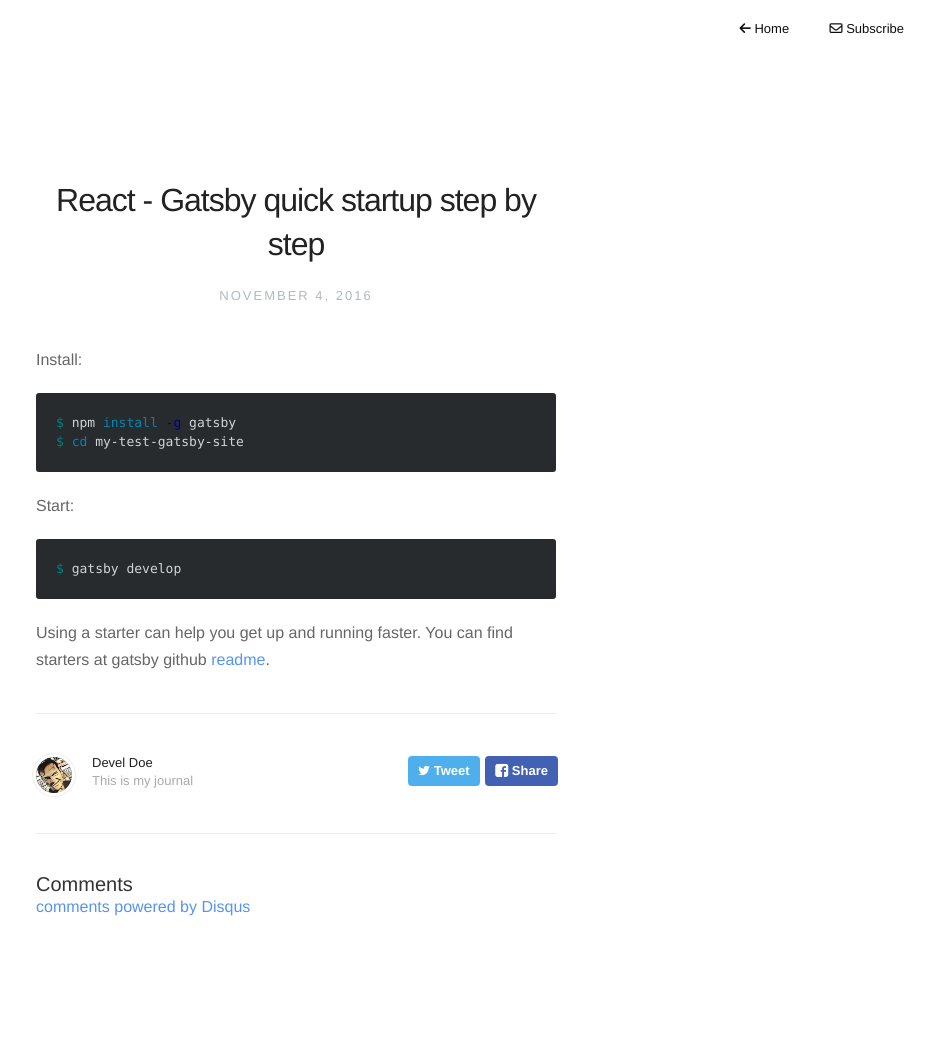
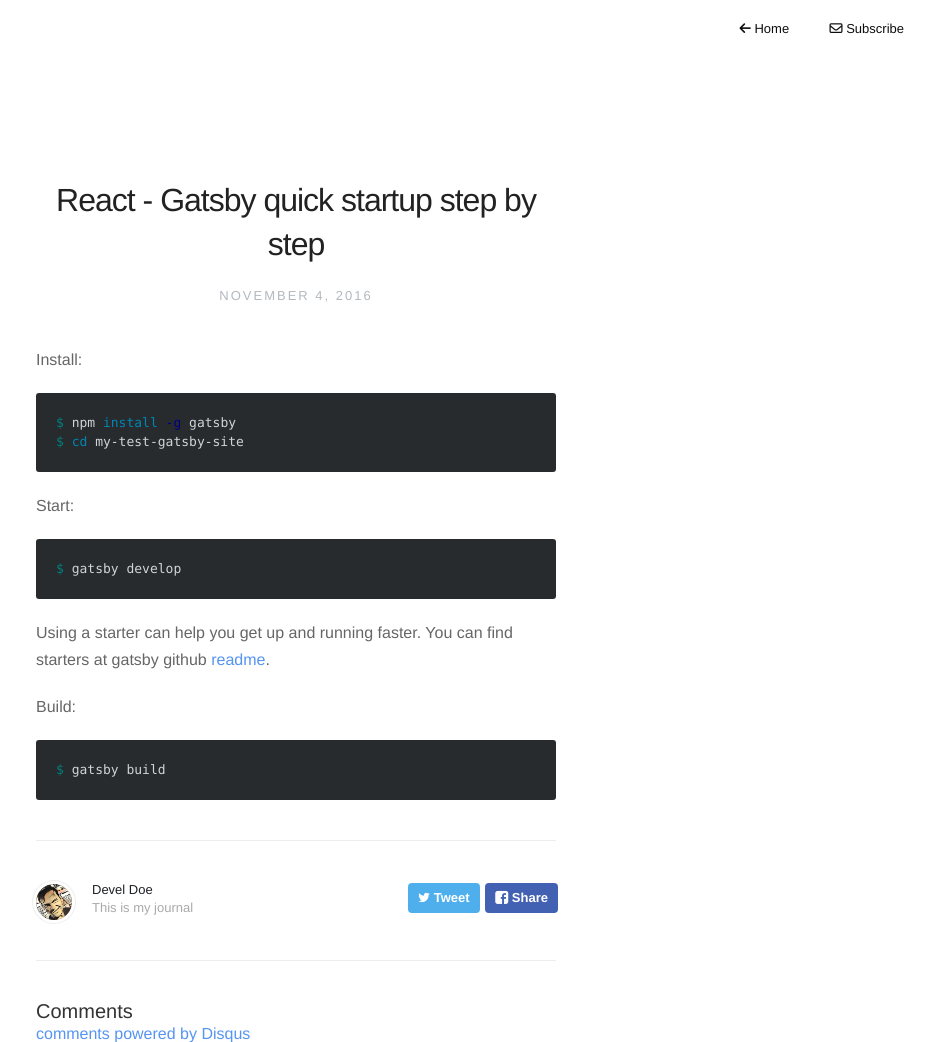
Before and after one commit to develdoe/develdoe.github.io, a Jekyll site: the page built from _posts/2016-11-04-react-gatsby-installation.md, in a window 1280 px wide. Shown: the whole page, without its empty margins (344-1278 px from the left). Built offline with Jekyll 4.4.1, drawn with Linux system fonts in a browser that asks for light colours; nearby versions of some CDN libraries; comment, search, counter and statistics services are not loaded; before the commit the page ends 915 px from its top, so only the background shows below that.

Commit message:
Updated 2016-11-04-react-gatsby-installation.md

````diff
--- a/_posts/2016-11-04-react-gatsby-installation.md
+++ b/_posts/2016-11-04-react-gatsby-installation.md
@@ -20,3 +20,9 @@ $ gatsby develop
 ```
 
 Using a starter can help you get up and running faster. You can find starters at gatsby github [readme](https://github.com/gatsbyjs/gatsby#user-content-gatsby-starters).
+
+Build:
+
+```bash
+$ gatsby build
+```
````
